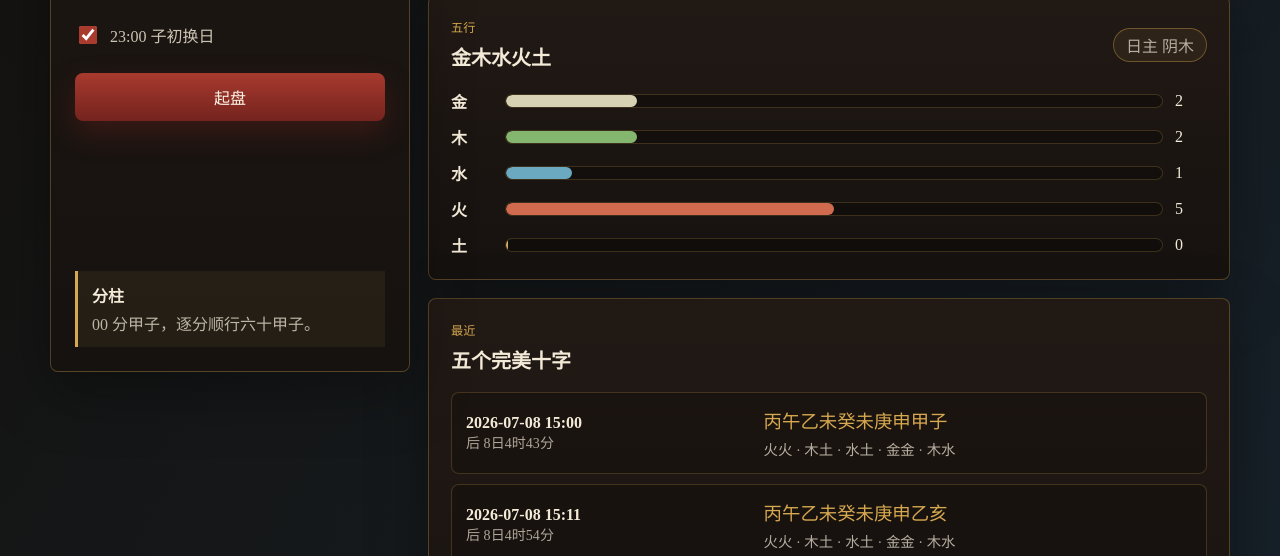
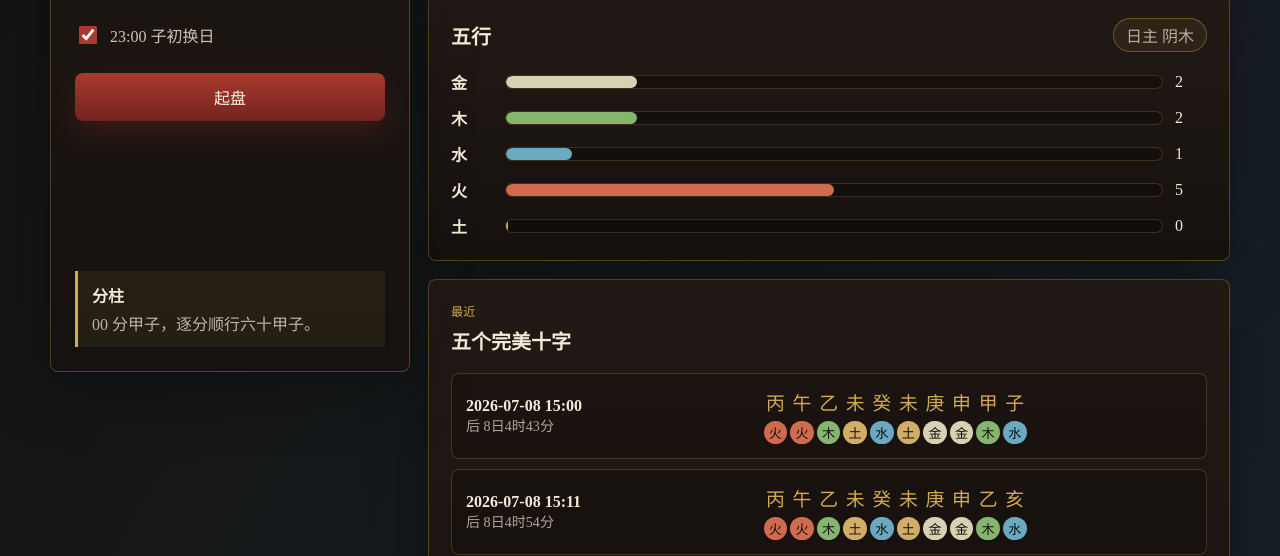
Before and after one commit to lhx499598826/wuzhu-shizi, a plain HTML site: page index.html in a window 1280 px wide. Shown: the part 396-952 px from the top of the page. Drawn offline with Linux system fonts and the light colour scheme.

Commit message:
Align ten-character element sequence

```diff
--- a/app.js
+++ b/app.js
@@ -314,12 +314,16 @@ function formatDistance(deltaMinutes) {
   return `${deltaMinutes < 0 ? "前" : "后"} ${parts.join("")}`;
 }
 
-function tenCharacters(chart) {
-  return chart.pillars.map((pillar) => pillar.name).join("");
+function tenCharacterCells(chart) {
+  return chart.pillars.flatMap((pillar) => [pillar.stem, pillar.branch]);
 }
 
-function pillarElementPairs(chart) {
-  return chart.pillars.map((pillar) => `${pillar.stemElement}${pillar.branchElement}`).join(" · ");
+function tenElementCells(chart) {
+  return chart.pillars.flatMap((pillar) => [pillar.stemElement, pillar.branchElement]);
+}
+
+function renderSequenceCells(values, className = "") {
+  return values.map((value) => `<span class="${className} ${value}">${value}</span>`).join("");
 }
 
 function renderPillars(chart) {
@@ -374,8 +378,8 @@ function renderNearest(matches, offsetMinutes) {
             <div class="nearest-distance">${formatDistance(deltaMinutes)}</div>
           </div>
           <div class="nearest-detail">
-            <div class="nearest-pillars">${tenCharacters(chart)}</div>
-            <div class="nearest-elements">${pillarElementPairs(chart)}</div>
+            <div class="nearest-pillars ten-sequence">${renderSequenceCells(tenCharacterCells(chart))}</div>
+            <div class="nearest-elements ten-sequence">${renderSequenceCells(tenElementCells(chart), "element-mark")}</div>
           </div>
         </article>
       `,
--- a/index.html
+++ b/index.html
@@ -71,8 +71,7 @@
         <section class="oracle-panel element-panel">
           <div class="panel-heading">
             <div>
-              <p class="eyebrow">五行</p>
-              <h2>金木水火土</h2>
+              <h2>五行</h2>
             </div>
             <span id="day-master" class="badge muted">日主</span>
           </div>
--- a/styles.css
+++ b/styles.css
@@ -356,21 +356,54 @@ h2 {
 
 .nearest-detail {
   display: grid;
-  gap: 5px;
+  gap: 6px;
+  justify-content: start;
+}
+
+.ten-sequence {
+  display: grid;
+  width: min(100%, 20rem);
+  grid-template-columns: repeat(10, minmax(1.25em, 1fr));
+  gap: 3px;
+  align-items: center;
+  text-align: center;
 }
 
 .nearest-pillars {
   color: var(--gold);
-  font-size: 1.15rem;
+  font-size: 1.18rem;
   letter-spacing: 0;
-  word-break: keep-all;
 }
 
 .nearest-elements {
-  color: rgba(243, 234, 216, 0.72);
-  font-size: 0.9rem;
+  font-size: 0.82rem;
   letter-spacing: 0;
-  word-break: keep-all;
+}
+
+.element-mark {
+  border-radius: 999px;
+  padding: 2px 0;
+  color: #150f0d;
+}
+
+.element-mark.木 {
+  background: #85b66f;
+}
+
+.element-mark.火 {
+  background: #d06b4f;
+}
+
+.element-mark.土 {
+  background: #d1ad67;
+}
+
+.element-mark.金 {
+  background: #d8d2b4;
+}
+
+.element-mark.水 {
+  background: #6aa9bf;
 }
 
 .empty-state {
```
